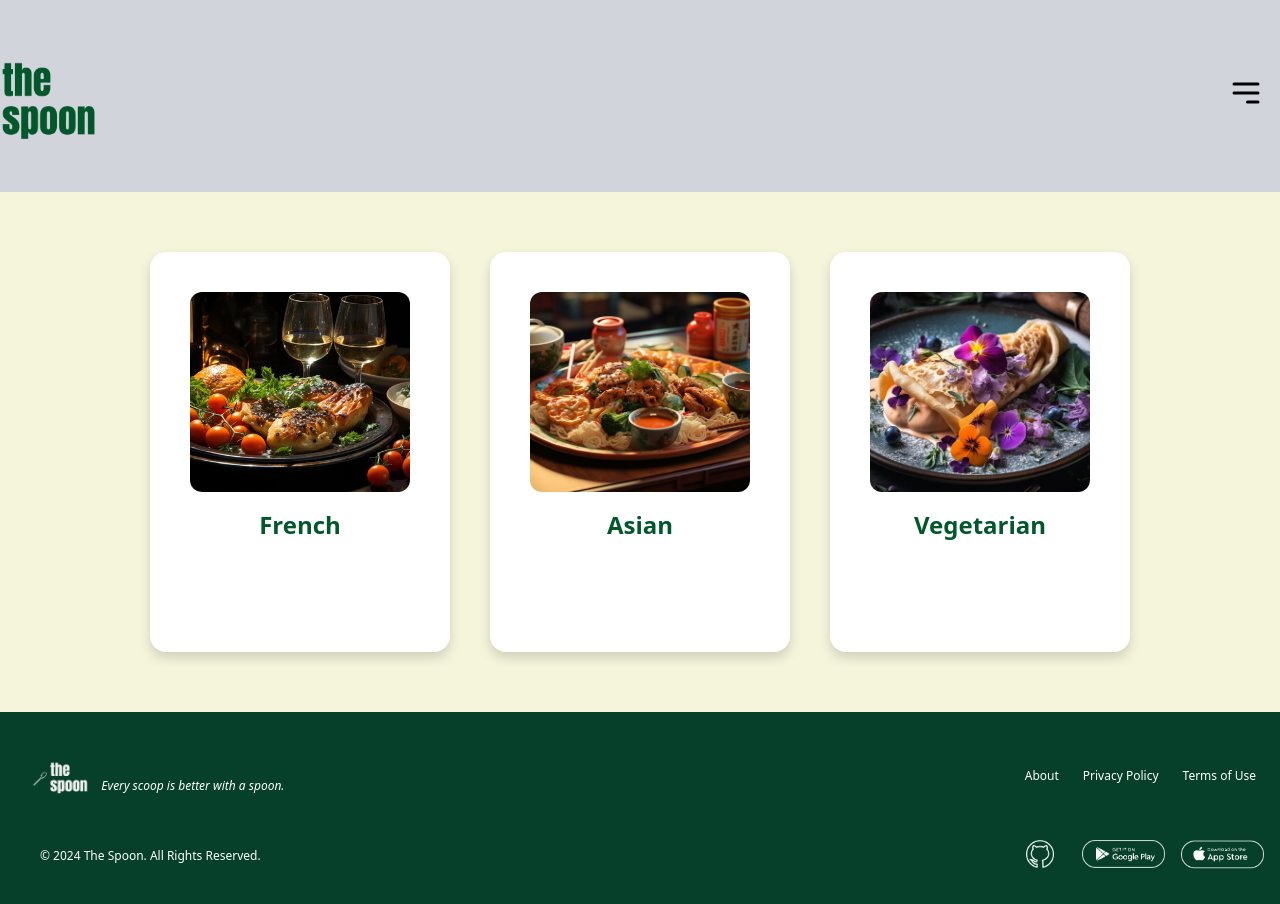
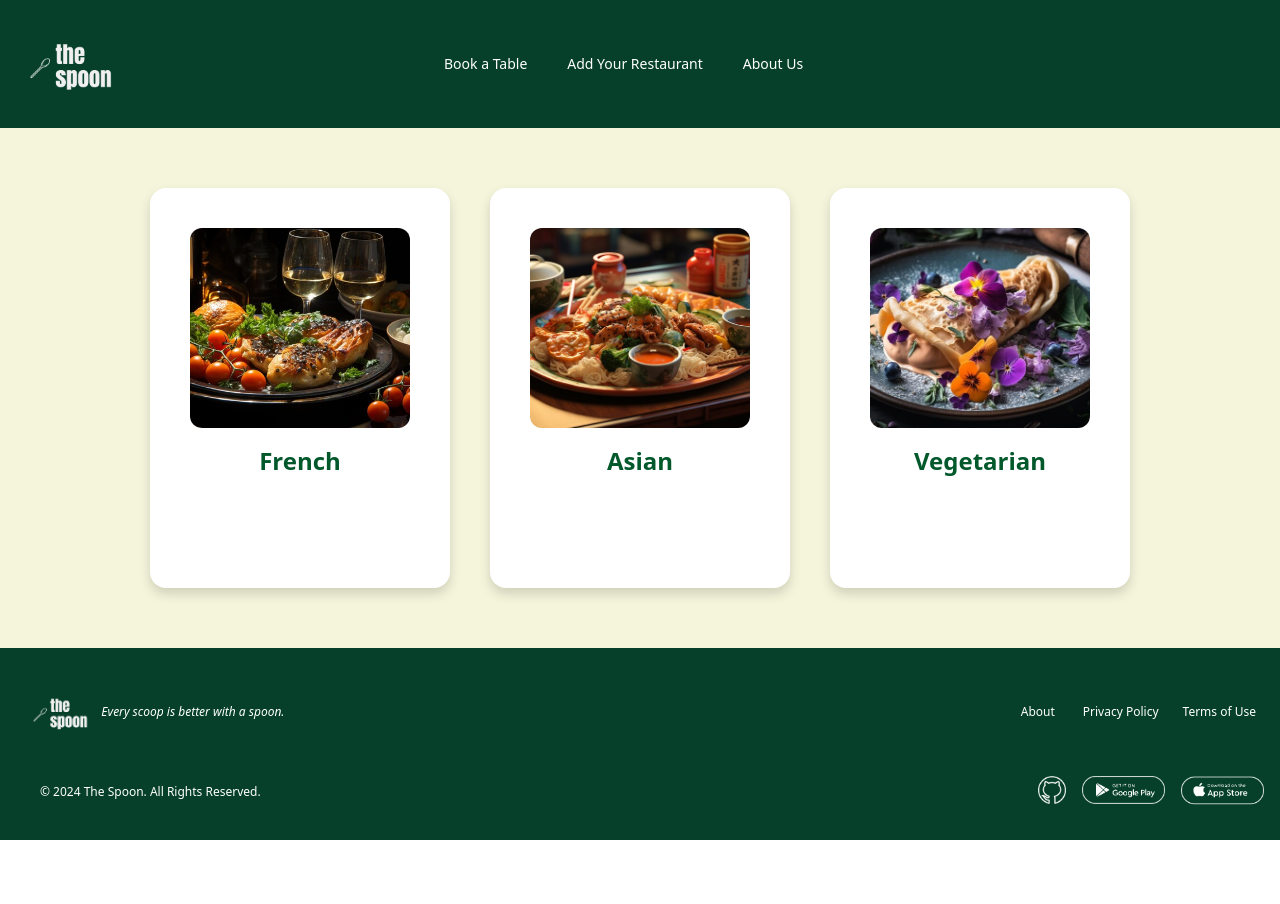
Before and after one commit to ironhack-the-spoon/project2, a React (Vite) app: page / in a window 1280 px wide. After the commit the page ends 840 px from the top, so only its background shows below. Built offline with nearby package versions, Linux system fonts and the light colour scheme.

Commit message:
update nav bar, apply responsive and fix footer

```diff
--- a/src/components/Footer.jsx
+++ b/src/components/Footer.jsx
@@ -8,42 +8,40 @@ function Footer() {
   return (
     <footer style={{ backgroundColor: "#06402b" }} className="w-full m-0 p-0">
       <div className="w-full pt-4 md:py-8 pl-6">
-        <div className="sm:flex sm:items-center sm:justify-between">
-          {/* Container for logo and tagline */}
-          <div className="flex items-center">
-            <a href="https://the-spoon.netlify.app/">
+        <div className="sm:flex sm:items-center sm:justify-between flex-wrap">
+          <div className="flex items-center flex-wrap">
+            <a href="/">
               <img src={TheSpoonLight} className="h-16 w-auto mt-0" alt="The Spoon Logo" />
             </a>
-            <p className="text-white text-xs italic mt-5 ml-1">Every scoop is better with a spoon.</p>
+            <p className="text-white text-xs italic mt-5 ml-1 sm:mt-0">Every scoop is better with a spoon.</p>
           </div>
 
-          <ul className="flex flex-wrap items-center mb-1 text-xs font-medium text-white sm:mb-0 dark:text-gray-400">
+          <ul className="flex flex-wrap items-center mb-1 text-xs font-medium pr-6 text-white sm:mb-0 sm:space-x-6">
             <li>
-              <Link to="/about" className="hover:underline me-4 md:me-6">About</Link>
+              <Link to="/about" className="hover:underline p-1">About</Link>
             </li>
             <li>
-              <Link to="/" className="hover:underline me-4 md:me-6">Privacy Policy</Link>
+              <Link to="/" className="hover:underline">Privacy Policy</Link>
             </li>
             <li>
-              <Link to="/" className="hover:underline me-4 md:me-6">Terms of Use</Link>
+              <Link to="/" className="hover:underline">Terms of Use</Link>
             </li>
           </ul>
         </div>
 
         <hr className="border-0 lg:my-4 w-full text-start" />
 
-        <div className="flex items-center justify-between mt-4 pl-4">
-          <span className="text-white text-xs dark:text-gray-400">
-            © 2024 <a href="https://the-spoon.netlify.app/" className="hover:underline">The Spoon</a>. All Rights Reserved.
+        <div className="flex flex-col md:flex-row items-center justify-between mt-4 pl-4">
+          <span className="text-white text-xs dark:text-gray-400 text-center md:text-left">
+            © 2024 <a href="/" className="hover:underline">The Spoon</a>. All Rights Reserved.
           </span>
 
-          <div className="flex space-x-4 pr-4">
+          <div className="flex space-x-4 mt-4 md:mt-0 pr-4 justify-center md:justify-end">
             <a href="https://github.com/ironhack-the-spoon/project2" target="_blank" rel="noopener noreferrer">
-              <img src={GitHubLogo} alt="GitHub Logo" className="h-7 w-auto pr-3" />
+              <img src={GitHubLogo} alt="GitHub Logo" className="h-7 w-auto" />
             </a>
             <img src={AndroidAppLogo} alt="Android App" className="h-7 w-auto" />
             <img src={AppleAppLogo} alt="Apple App" className="h-8 w-auto" />
-
           </div>
         </div>
       </div>
--- a/src/components/NavBar.jsx
+++ b/src/components/NavBar.jsx
@@ -1,53 +1,67 @@
-import logo from "../images/Logo-the-spoon.png";
-import BurgerMenu from "./BugerMenu";
+import { useState } from "react";
+import SpoonLogo from "../images/the-spoon-light.png";
 
 function Navbar() {
+  const [menuOpen, setMenuOpen] = useState(false);
+
   return (
-    <nav className="bg-gray-300 p-4">
-      <div className="navbar">
-        {/* Logo */}
-        <div className="flex-shrink-0">
-          <img src={logo} alt="Logo" className="h-40 mr-20 -ml-20" />
+    <nav style={{ backgroundColor: "#06402b" }} className="w-full m-0 p-0">
+      <div className="max-w-screen-xl grid grid-cols-3 items-center mx-auto p-4">
+        <a href="/" className="col-span-1 flex items-center">
+          <img src={SpoonLogo} className="h-24 w-auto" alt="The Spoon Logo" />
+        </a>
+
+        <div className="hidden w-full md:block col-span-2" id="navbar-default">
+          <ul className="font-medium text-sm flex flex-col md:flex-row md:space-x-4 rtl:space-x-reverse md:mt-0 md:border-0 mx-auto">
+            <li>
+              <a href="#" className="block py-2 px-3 text-white hover:underline">Book a Table</a>
+            </li>
+            <li>
+              <a href="#" className="block py-2 px-3 text-white hover:underline">Add Your Restaurant</a>
+            </li>
+            <li>
+              <a href="/about" className="block py-2 px-3 text-white hover:underline">About Us</a>
+            </li>
+          </ul>
         </div>
 
-        {/* Burger Menu */}
-        <div className="flex items-center"></div>
-        <BurgerMenu />
+        <div className="md:hidden col-span-2 flex justify-end">
+          <button
+            className="text-white"
+            onClick={() => setMenuOpen(!menuOpen)}
+          >
+            <svg
+              xmlns="http://www.w3.org/2000/svg"
+              fill="none"
+              viewBox="0 0 24 24"
+              stroke="currentColor"
+              className="w-6 h-6"
+            >
+              <path
+                strokeLinecap="round"
+                strokeLinejoin="round"
+                strokeWidth="2"
+                d="M4 6h16M4 12h16M4 18h16"
+              />
+            </svg>
+          </button>
+        </div>
+      </div>
+
+      <div className={`md:hidden ${menuOpen ? "block" : "hidden"}`}>
+        <ul className="font-medium text-sm flex flex-col items-center space-y-4 py-4">
+          <li>
+            <a href="#" className="block py-2 px-3 text-white hover:underline">Book a Table</a>
+          </li>
+          <li>
+            <a href="#" className="block py-2 px-3 text-white hover:underline">Add Your Restaurant</a>
+          </li>
+          <li>
+            <a href="/about" className="block py-2 px-3 text-white hover:underline">About Us</a>
+          </li>
+        </ul>
       </div>
     </nav>
-  //   <nav class="bg-white border-gray-200 dark:bg-gray-900">
-  //   <div class="max-w-screen-xl flex flex-wrap items-center justify-between mx-auto p-4">
-  //     <a href="https://flowbite.com/" class="flex items-center space-x-3 rtl:space-x-reverse">
-  //         <img src={logo} class="h-8" alt="Flowbite Logo" />
-  //         <span class="self-center text-2xl font-semibold whitespace-nowrap dark:text-white">The spoon</span>
-  //     </a>
-  //     <button data-collapse-toggle="navbar-default" type="button" class="inline-flex items-center p-2 w-10 h-10 justify-center text-sm text-gray-500 rounded-lg md:hidden hover:bg-gray-100 focus:outline-none focus:ring-2 focus:ring-gray-200 dark:text-gray-400 dark:hover:bg-gray-700 dark:focus:ring-gray-600" aria-controls="navbar-default" aria-expanded="false">
-  //         <span class="sr-only">Open main menu</span>
-  //         <svg class="w-5 h-5" aria-hidden="true" xmlns="http://www.w3.org/2000/svg" fill="none" viewBox="0 0 17 14">
-  //             <path stroke="currentColor" stroke-linecap="round" stroke-linejoin="round" stroke-width="2" d="M1 1h15M1 7h15M1 13h15"/>
-  //         </svg>
-  //     </button>
-  //     <div class="hidden w-full md:block md:w-auto" id="navbar-default">
-  //       <ul class="font-medium flex flex-col p-4 md:p-0 mt-4 border border-gray-100 rounded-lg bg-gray-50 md:flex-row md:space-x-8 rtl:space-x-reverse md:mt-0 md:border-0 md:bg-white dark:bg-gray-800 md:dark:bg-gray-900 dark:border-gray-700">
-  //         <li>
-  //           <a href="#" class="block py-2 px-3 text-white bg-blue-700 rounded md:bg-transparent md:text-blue-700 md:p-0 dark:text-white md:dark:text-blue-500" aria-current="page">Home</a>
-  //         </li>
-  //         <li>
-  //           <a href="#" class="block py-2 px-3 text-gray-900 rounded hover:bg-gray-100 md:hover:bg-transparent md:border-0 md:hover:text-blue-700 md:p-0 dark:text-white md:dark:hover:text-blue-500 dark:hover:bg-gray-700 dark:hover:text-white md:dark:hover:bg-transparent">About</a>
-  //         </li>
-  //         <li>
-  //           <a href="#" class="block py-2 px-3 text-gray-900 rounded hover:bg-gray-100 md:hover:bg-transparent md:border-0 md:hover:text-blue-700 md:p-0 dark:text-white md:dark:hover:text-blue-500 dark:hover:bg-gray-700 dark:hover:text-white md:dark:hover:bg-transparent">Services</a>
-  //         </li>
-  //         <li>
-  //           <a href="#" class="block py-2 px-3 text-gray-900 rounded hover:bg-gray-100 md:hover:bg-transparent md:border-0 md:hover:text-blue-700 md:p-0 dark:text-white md:dark:hover:text-blue-500 dark:hover:bg-gray-700 dark:hover:text-white md:dark:hover:bg-transparent">Pricing</a>
-  //         </li>
-  //         <li>
-  //           <a href="#" class="block py-2 px-3 text-gray-900 rounded hover:bg-gray-100 md:hover:bg-transparent md:border-0 md:hover:text-blue-700 md:p-0 dark:text-white md:dark:hover:text-blue-500 dark:hover:bg-gray-700 dark:hover:text-white md:dark:hover:bg-transparent">Contact</a>
-  //         </li>
-  //       </ul>
-  //     </div>
-  //   </div>
-  // </nav>
   );
 }
 
```
